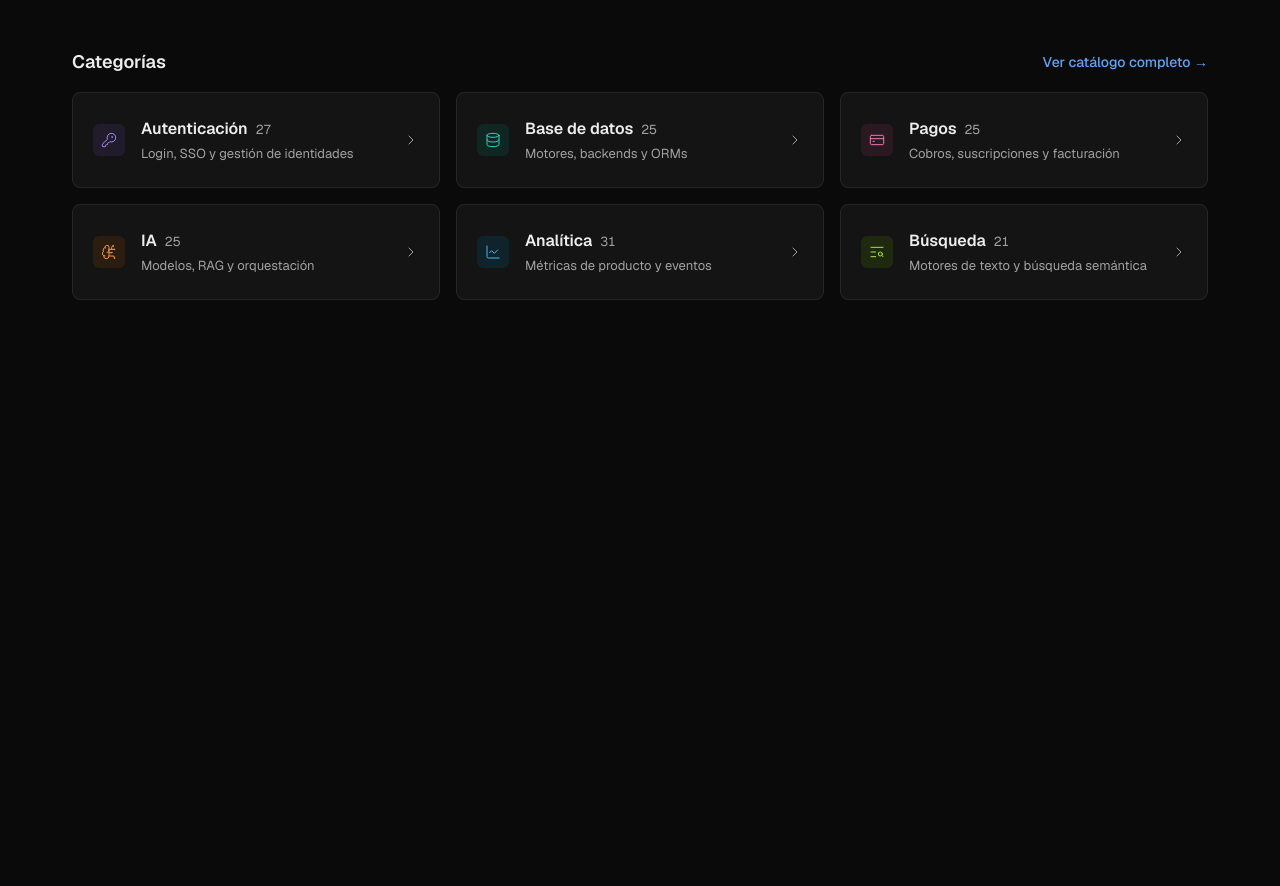
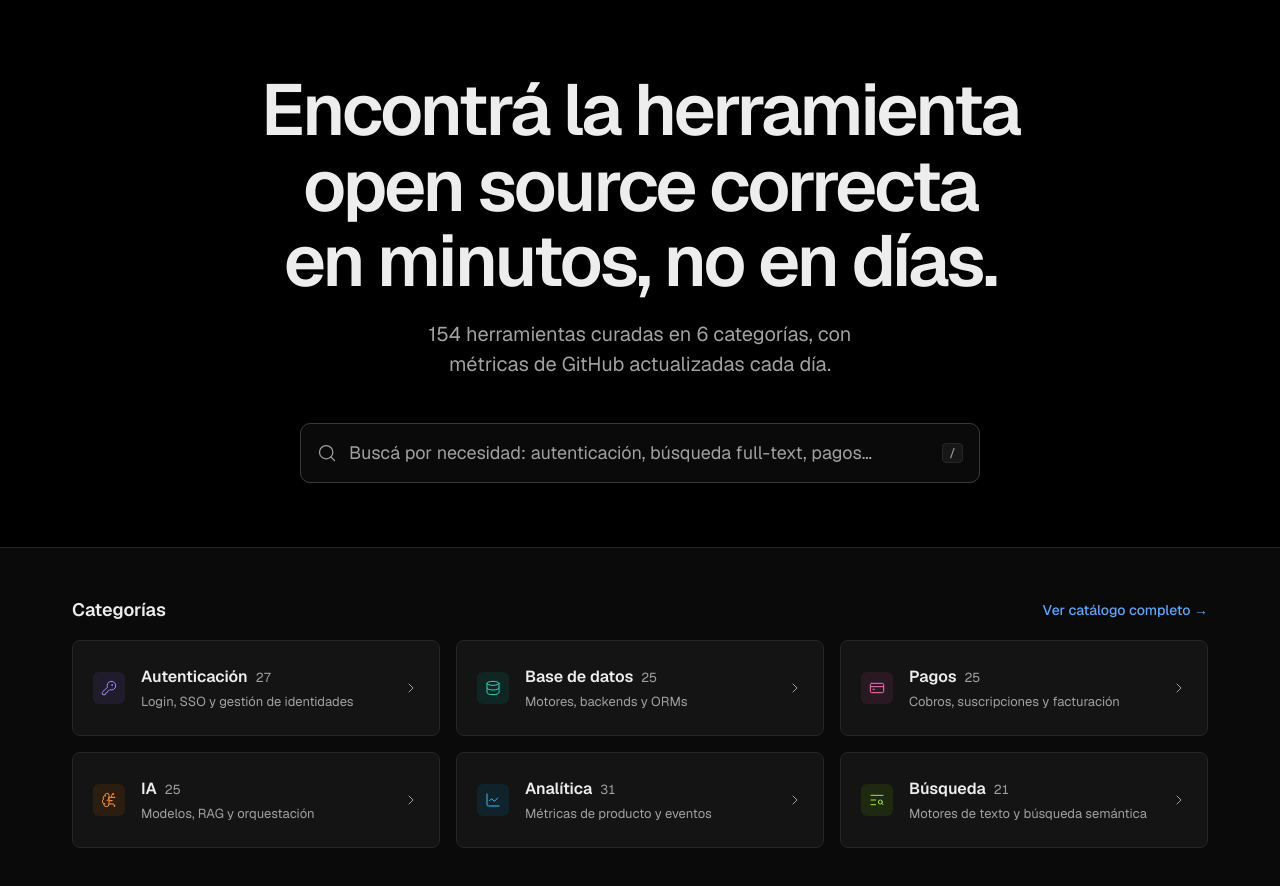
Before and after one commit to No-Country-simulation/S10-26-equipo-8-OpenBridge, a Next.js app in the folder frontend/: page / in a window 1280 px wide. Shown: the top 886 px of the page. Before the commit the page ends 800 px from the top, so only its background shows below. Built offline with nearby package versions, Linux system fonts and the light colour scheme.

Commit message:
feat(web): add home hero with search [OB-21]

```diff
--- a/frontend/src/app/page.tsx
+++ b/frontend/src/app/page.tsx
@@ -2,6 +2,7 @@ import Link from 'next/link';
 import { Suspense } from 'react';
 import { CategoryCard } from '@/components/category-card';
 import { CategoryGrid, CategoryGridSkeleton } from '@/components/category-grid';
+import { Hero } from '@/components/hero';
 import { getCategories } from '@/lib/categories';
 
 async function CategoryList() {
@@ -18,7 +19,9 @@ async function CategoryList() {
 
 export default function Home() {
   return (
-    <main className="mx-auto w-full max-w-300 flex-1 px-4 py-8 sm:px-8 sm:py-12">
+    <main className="flex-1">
+      <Hero />
+      <div className="mx-auto w-full max-w-300 px-4 py-8 sm:px-8 sm:py-12">
         <div className="mb-4 flex items-center justify-between">
           <h2 className="text-lg font-semibold">Categorías</h2>
           <Link href="/catalogo" className="text-sm font-medium text-link">
@@ -29,6 +32,7 @@ export default function Home() {
         <Suspense fallback={<CategoryGridSkeleton />}>
           <CategoryList />
         </Suspense>
+      </div>
     </main>
   );
 }
--- /dev/null
+++ b/frontend/src/components/hero-search.tsx
@@ -0,0 +1,70 @@
+'use client';
+
+import { useEffect, useRef, useState } from 'react';
+import { Search, X } from 'lucide-react';
+
+function isTyping(target: EventTarget | null) {
+  if (!(target instanceof HTMLElement)) return false;
+  return (
+    target.isContentEditable ||
+    ['INPUT', 'TEXTAREA', 'SELECT'].includes(target.tagName)
+  );
+}
+
+export function HeroSearch() {
+  const inputRef = useRef<HTMLInputElement>(null);
+  const [query, setQuery] = useState('');
+
+  // Atajo "/" para enfocar el buscador, salvo que ya se esté escribiendo en otro campo.
+  useEffect(() => {
+    function onKeyDown(e: KeyboardEvent) {
+      if (e.key !== '/' || e.metaKey || e.ctrlKey || e.altKey) return;
+      if (isTyping(e.target)) return;
+      e.preventDefault();
+      inputRef.current?.focus();
+    }
+    window.addEventListener('keydown', onKeyDown);
+    return () => window.removeEventListener('keydown', onKeyDown);
+  }, []);
+
+  return (
+    <form
+      action="/catalogo"
+      role="search"
+      className="mt-8 flex h-12 w-full max-w-170 items-center gap-3 rounded-[10px] border border-border-strong bg-background px-4 shadow-xs focus-within:border-foreground/40 md:mt-11 md:h-15"
+    >
+      <Search
+        className="size-5 shrink-0 text-muted-foreground"
+        strokeWidth={1.5}
+        aria-hidden="true"
+      />
+      <input
+        ref={inputRef}
+        value={query}
+        onChange={(e) => setQuery(e.target.value)}
+        type="search"
+        name="q"
+        aria-label="Buscar herramientas por necesidad"
+        aria-keyshortcuts="/"
+        placeholder="Buscá por necesidad: autenticación, búsqueda full-text, pagos…"
+        className="min-w-0 flex-1 appearance-none bg-transparent text-base text-foreground outline-none placeholder:text-muted-foreground md:text-lg [&::-webkit-search-cancel-button]:hidden [&::-webkit-search-decoration]:hidden"
+      />
+      {query && (
+        <button
+          type="button"
+          aria-label="Borrar búsqueda"
+          onClick={() => {
+            setQuery('');
+            inputRef.current?.focus();
+          }}
+          className="flex size-6 shrink-0 items-center justify-center rounded-sm text-muted-foreground transition-colors hover:bg-muted hover:text-foreground focus-visible:outline-2 focus-visible:outline-offset-1 focus-visible:outline-foreground/40"
+        >
+          <X className="size-4" strokeWidth={1.5} aria-hidden="true" />
+        </button>
+      )}
+      <kbd className="hidden h-5 min-w-5 items-center justify-center rounded-sm border border-border bg-muted px-1.5 font-mono text-xs font-medium text-muted-foreground md:inline-flex">
+        /
+      </kbd>
+    </form>
+  );
+}
--- /dev/null
+++ b/frontend/src/components/hero.tsx
@@ -0,0 +1,43 @@
+import { Suspense } from 'react';
+import { HeroSearch } from '@/components/hero-search';
+import { getCategories } from '@/lib/categories';
+
+const subtitleClass =
+  'mt-4 max-w-120 text-base text-muted-foreground md:mt-5 md:text-xl md:leading-[30px]';
+
+async function HeroSubtitle() {
+  const categories = await getCategories();
+  const total = categories.reduce((sum, c) => sum + c.repositoryCount, 0);
+
+  return (
+    <p className={subtitleClass}>
+      {total} herramientas curadas en {categories.length} categorías, con
+      métricas de GitHub actualizadas cada día.
+    </p>
+  );
+}
+
+export function Hero() {
+  return (
+    <section className="border-b border-border bg-black px-4 pb-12 pt-12 md:pb-16 md:pt-[72px]">
+      <div className="mx-auto flex w-full max-w-225 flex-col items-center text-center">
+        <h1 className="text-balance text-4xl font-semibold leading-[1.05] tracking-[-0.04em] text-foreground md:text-6xl lg:text-7xl">
+          Encontrá la herramienta open source correcta en minutos, no en días.
+        </h1>
+
+        <Suspense
+          fallback={
+            <p className={subtitleClass}>
+              Herramientas curadas por categoría, con métricas de GitHub
+              actualizadas cada día.
+            </p>
+          }
+        >
+          <HeroSubtitle />
+        </Suspense>
+
+        <HeroSearch />
+      </div>
+    </section>
+  );
+}
```
Lines whose indentation alone changed are shown as unchanged.
